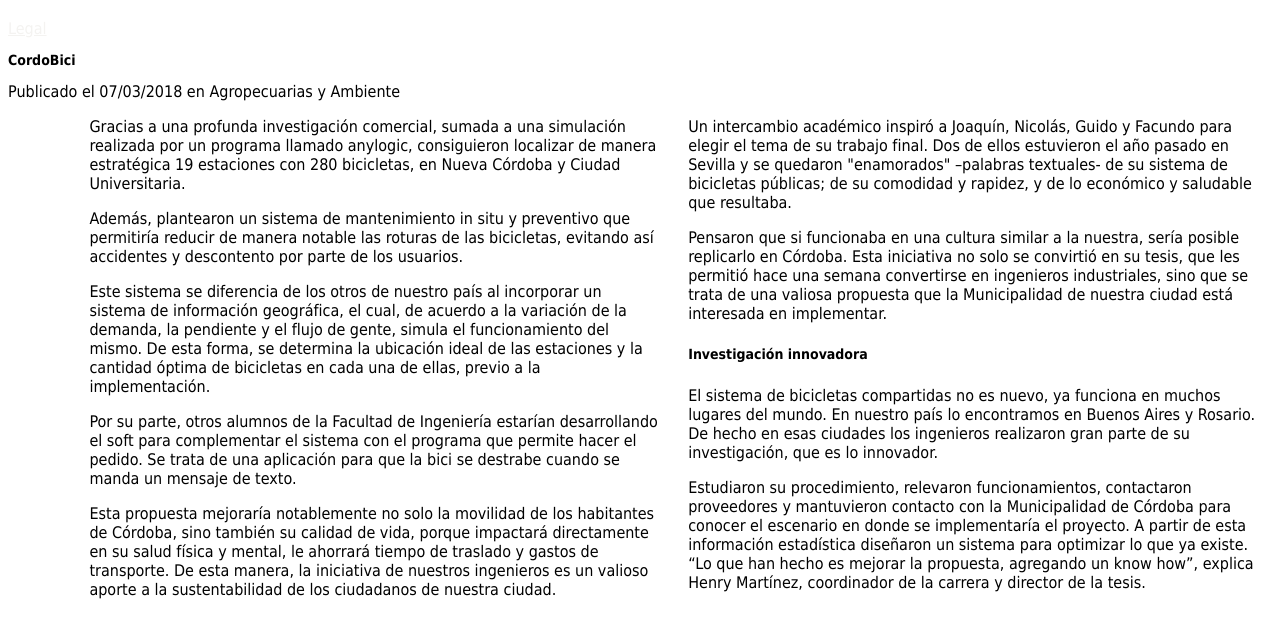
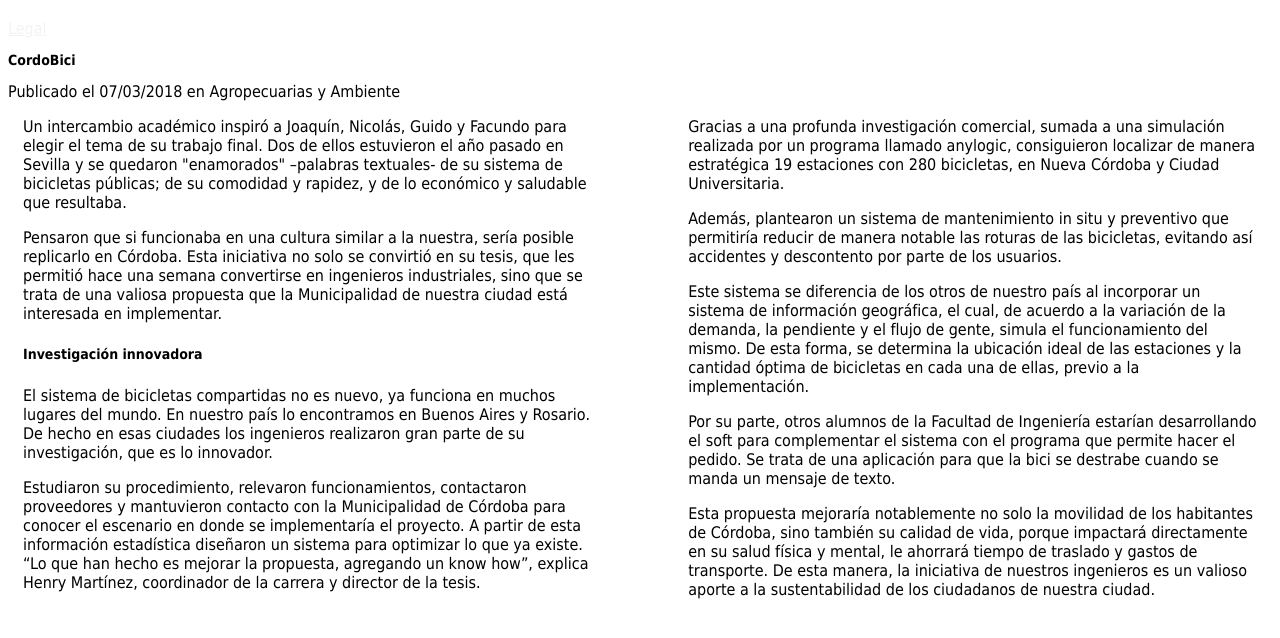
Before and after one commit to UCC-LabCompu2/ejercicios2024-Magdalenagomezf, a plain HTML site: page Ejercicios-CSS/ej_columnas.html in a window 1280 px wide. Shown: the part 62-700 px from the top of the page. Drawn offline with Linux system fonts and the light colour scheme.

Commit message:
Algunos cambios en css

```diff
--- a/Ejercicios-CSS/ej_columnas.html
+++ b/Ejercicios-CSS/ej_columnas.html
@@ -26,16 +26,16 @@
         .columna1{
             float: left;
             width:45% ;
-            margin: 0px 15px;
+            margin: 0 15px;
         }
-        .columa2{
+        .columna2{
         float:right;
         width: 45%;
-        margin: 0px 15px;
+        margin: 0 15px;
 
         }
         a{
-            transition: color ls linear;
+            transition: color 1s linear;
             color: #7a8aac;
         }
 
@@ -51,7 +51,7 @@
     <h3 class="tituloNoticia" >CordoBici</h3>
     Publicado el 07/03/2018 en Agropecuarias y Ambiente
     <article>
-        <div class="grid-item columa2">
+        <div class="grid-item columna1">
             <p>
                 Un intercambio académico inspiró a Joaquín, Nicolás, Guido y Facundo para elegir el tema de su trabajo final.
                 Dos de ellos estuvieron el año pasado en Sevilla y se quedaron "enamorados" –palabras textuales- de su
@@ -81,7 +81,7 @@
                 de la tesis.
             </p>
         </div>
-        <div class="grid-item columa2">
+        <div class="grid-item columna2">
             <p>
                 Gracias a una profunda investigación comercial, sumada a una simulación realizada por un programa llamado
                 anylogic, consiguieron localizar de manera estratégica 19 estaciones con 280 bicicletas, en Nueva Córdoba y
--- a/Ejercicios-JavaScript/misFunciones.js
+++ b/Ejercicios-JavaScript/misFunciones.js
@@ -61,7 +61,7 @@ function convertirGR(id){
     let grad,rad;
     //TODO: Agregar mensajes de error cuando se agregan letras.
     //TODO: Debería admitir números con coma.
-    if (id=="grados") {
+    if (id=="grados"){
         grad = document.getElementById("grados").value;
         rad = (grad * Math.PI) / 180;
         document.getElementById("radianes").value=rad;
```
Also changed, not shown: Ejercicios-CSS/ej_columnas2.html (+1 -1 lines).
